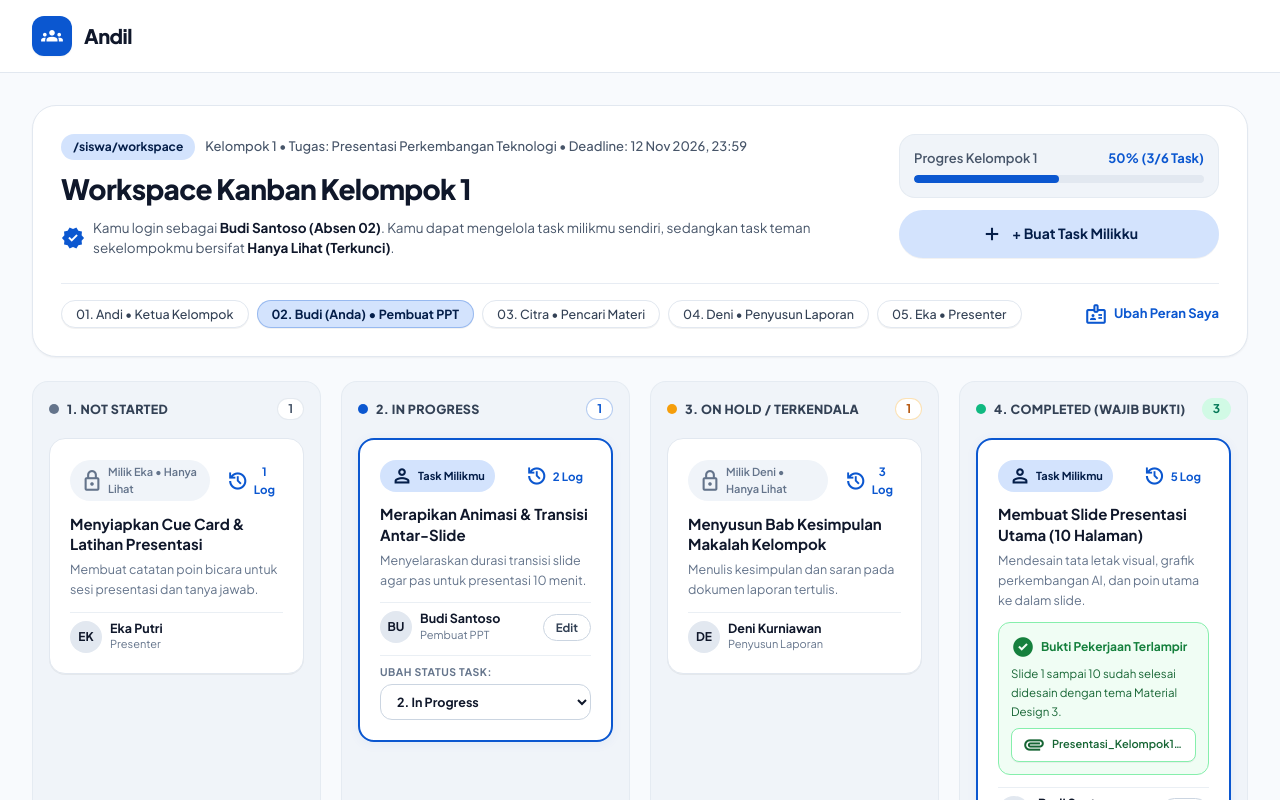
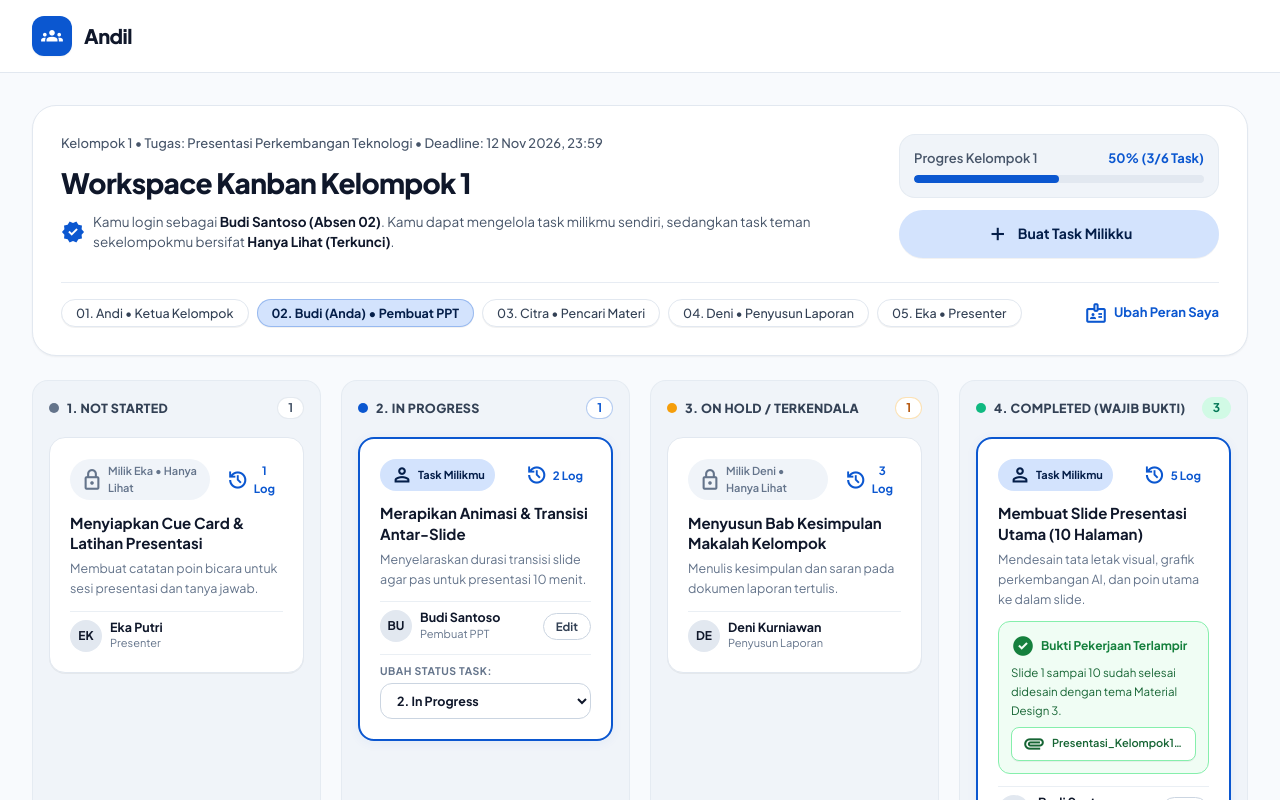
Before and after one commit to wibisanabama/andil, a React (Vite) app: page /siswa/workspace in a window 1280 px wide. Shown: the top 800 px of the page. Built offline with nearby package versions, Linux system fonts and the light colour scheme; the HTML template or start-up script is replaced by a standard one.

Commit message:
style(siswa): remove route badge and duplicate plus on /siswa/workspace

```diff
--- a/src/components/siswa/StudentWorkspace.jsx
+++ b/src/components/siswa/StudentWorkspace.jsx
@@ -331,9 +331,6 @@ export function StudentWorkspace() {
             {/* Sisi Kiri: Breadcrumb, Judul, Info Login */}
             <div>
               <div className="flex items-center flex-wrap gap-2.5 mb-2">
-                <span className="inline-flex items-center bg-[#D3E3FD] text-[#041E49] px-3 py-1 rounded-full text-[12px] font-bold">
-                  /siswa/workspace
-                </span>
                 <span className="text-[13px] text-[#475569] font-medium">
                   Kelompok 1 • Tugas: {roomData?.room?.taskTitle || 'Presentasi Perkembangan Teknologi'} • Deadline: {roomData?.room?.deadlineLabel || '12 Nov 2026, 23:59'}
                 </span>
@@ -374,17 +371,17 @@ export function StudentWorkspace() {
                 </div>
               </div>
 
-              {/* Tombol Extended FAB "+ Buat Task Milikku" */}
+              {/* Tombol Extended FAB "Buat Task Milikku" */}
               <button
                 type="button"
                 onClick={() => setIsCreateModalOpen(true)}
                 disabled={isRoomLocked}
-                className="w-full bg-[#D3E3FD] hover:bg-[#C2E7FF] disabled:opacity-50 disabled:cursor-not-allowed text-[#041E49] font-bold text-[14px] px-5 py-3 rounded-full flex items-center justify-center gap-2 transition-colors shadow-2xs"
+                className="w-full bg-[#D3E3FD] hover:bg-[#C2E7FF] disabled:opacity-50 disabled:cursor-not-allowed text-[#041E49] font-bold text-[14px] px-5 py-3 rounded-full flex items-center justify-center gap-2 transition-colors shadow-2xs cursor-pointer"
               >
-                <span className="material-symbols-outlined text-[20px]" aria-hidden="true">
+                <span className="material-symbols-outlined text-[18px]" aria-hidden="true">
                   add
                 </span>
-                <span>+ Buat Task Milikku</span>
+                <span>Buat Task Milikku</span>
               </button>
             </div>
           </div>
```
